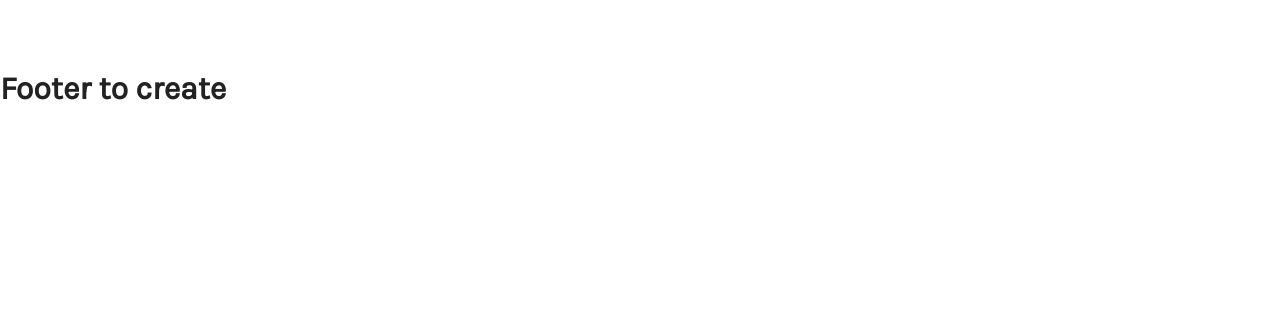
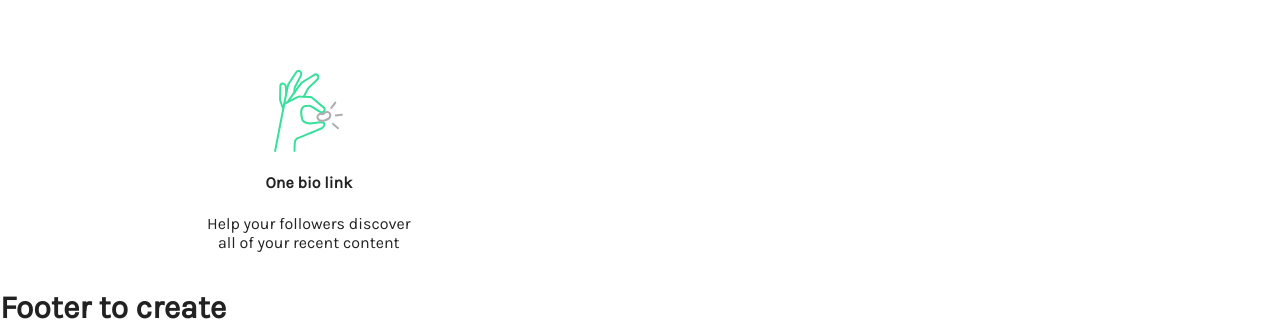
Before and after one commit to benjaminspak/Project--ListLink.me, a React (Create React App) app: page / in a window 1280 px wide. Shown: the part 1623-1944 px from the top of the page. Before the commit the page ends 1751 px from the top, so only its background shows below. Built offline with nearby package versions, Linux system fonts and the light colour scheme.

Commit message:
added the 3 column section plus 1st svg

```diff
--- a/src/components/Pages/Landing.js
+++ b/src/components/Pages/Landing.js
@@ -1,5 +1,6 @@
 import React from 'react';
 import styled from 'styled-components';
+import Onebio from './assests/onebio';
 
 const Landing = styled.div`
   display: block;
@@ -161,6 +162,28 @@ const IphoneText = styled.div`
     }
   }
 `;
+const ThreeCol = styled.div`
+  margin: 0 0 0 0;
+  > div {
+    max-width: 960px;
+    margin: 0 auto;
+  }
+`;
+const InnerCol = styled.div`
+  text-align: center;
+  display: inline-block;
+  width: 31%;
+  margin-right: 3.5%;
+  margin-top: 0;
+  vertical-align: top;
+`;
+const Col1 = styled.div`
+  height: 82px;
+  width: 69px;
+  display: block;
+  margin: 0 auto;
+`;
+
 const landing = () => (
   <Landing>
     <MainHero>
@@ -206,6 +229,21 @@ const landing = () => (
         </IphoneText>
       </div>
     </HowHero>
+    <ThreeCol>
+      <div>
+        <InnerCol>
+          <Col1>
+            <Onebio />
+          </Col1>
+          <h4>One bio link</h4>
+          <p>
+            Help your followers discover
+            <br />
+            all of your recent content
+          </p>
+        </InnerCol>
+      </div>
+    </ThreeCol>
   </Landing>
 );
 
--- /dev/null
+++ b/src/components/Pages/assests/onebio.js
@@ -0,0 +1,120 @@
+import React from 'react';
+
+const Onebio = () => (
+  <svg
+    version="1.1"
+    id="Layer_1"
+    x="0px"
+    y="0px"
+    width="69px"
+    height="82px"
+    viewBox="0 0 69 82"
+    enableBackground="new 0 0 69 82"
+    xmlSpace="preserve"
+  >
+    <g>
+      <path
+        fill="none"
+        stroke="#39E09B"
+        strokeWidth="2"
+        strokeLinecap="round"
+        strokeLinejoin="round"
+        strokeMiterlimit="10"
+        d="
+   M29.81,26.708c0.704-1.518,3.711-7.24,3.711-7.24c0.725-1.408,1.638-2.283,1.638-2.283l7.657-7.178
+   c2.812-2.523,0.945-4.687,0.945-4.687c-2.02-1.688-3.837-0.275-3.837-0.275s-8.66,5.414-10.593,6.636c0,0-1.077,0.462-2.465,2.087
+   c-1.388,1.626-13.498,18.558-13.498,18.558"
+      />
+      <path
+        fill="none"
+        stroke="#39E09B"
+        strokeWidth="2"
+        strokeLinecap="round"
+        strokeLinejoin="round"
+        strokeMiterlimit="10"
+        d="
+   M1.116,81l8.415-43.526l0.34-1.758c0.314-1.623,1.302-2.274,1.302-2.274l12.858-6.539v-0.001c1.053-0.535,2.365-0.362,2.365-0.362
+   s8.109,0.296,10.021,0.565c1.091-0.016,2.249,1.075,2.249,1.075l10.619,8.957c0,0,1.994,1.147,1.197,3.654
+   c0,0-1.237,2.523-4.791,0.782l-8.842-5.497c-1.646-0.547-4.982,0.046-4.982,0.046s-2.049-0.139-3.302,1.409
+   c0,0-2.677,2.653-0.352,11.714c0,0,1.293,5.584,12.02,3.858c1.125-0.182,8.912-1.996,9.943,0.373c0,0,1.149,2.703-2.246,4.562
+   c-2.348,1.285-24.778,10.359-24.778,10.359s-1.358,0.619-1.997,2.692C20.516,73.165,20.56,81,20.56,81"
+      />
+      <path
+        fill="none"
+        stroke="#39E09B"
+        strokeWidth="2"
+        strokeLinecap="round"
+        strokeLinejoin="round"
+        strokeMiterlimit="10"
+        d="
+   M9.265,38.843c-1.369-3.558-2.535-6.64-2.753-7.376c-0.581-1.959-0.391-3.063-0.391-3.063c0.027-2.186,0.194-11.946,0.194-11.946
+   s-0.187-2.191,2.216-2.932c0,0,2.707-0.37,3.267,3.196l0.554,6.321"
+      />
+      <path
+        fill="none"
+        stroke="#39E09B"
+        strokeWidth="2"
+        strokeLinecap="round"
+        strokeLinejoin="round"
+        strokeMiterlimit="10"
+        d="
+   M9.871,35.715c1.083-5.607,3.541-18.242,3.991-19.836c0.581-2.057,1.366-2.927,1.366-2.927c1.246-1.918,6.849-10.457,6.849-10.457
+   s1.06-2.042,3.599-1.353c0,0,2.601,1.185,1.103,4.652l-5.747,11.144c0,0-0.464,1.176-0.533,2.759l-0.164,2.939"
+      />
+
+      <line
+        fill="none"
+        stroke="#ADADAD"
+        strokeWidth="2"
+        strokeLinecap="round"
+        strokeLinejoin="round"
+        strokeMiterlimit="10"
+        x1="61.794"
+        y1="45.486"
+        x2="67.884"
+        y2="44.831"
+      />
+
+      <line
+        fill="none"
+        stroke="#ADADAD"
+        strokeWidth="2"
+        strokeLinecap="round"
+        strokeLinejoin="round"
+        strokeMiterlimit="10"
+        x1="57.328"
+        y1="37.859"
+        x2="61.309"
+        y2="32.589"
+      />
+
+      <line
+        fill="none"
+        stroke="#ADADAD"
+        strokeWidth="2"
+        strokeLinecap="round"
+        strokeLinejoin="round"
+        strokeMiterlimit="10"
+        x1="59.052"
+        y1="53.889"
+        x2="64.062"
+        y2="58.191"
+      />
+      <path
+        fill="none"
+        stroke="#ADADAD"
+        strokeWidth="2"
+        strokeLinecap="round"
+        strokeLinejoin="round"
+        strokeMiterlimit="10"
+        d="
+   M43.908,48.82c-0.12-0.209-0.221-0.432-0.295-0.67c-0.534-1.735,0.438-3.575,2.174-4.111c0.738-0.227,1.496-0.18,2.164,0.082
+   c0,0,0.002,0,0.003,0c0.575,0.169,1.269-0.081,1.269-0.081s0.711-0.183,1.092-0.646c0.002-0.002,0.002-0.002,0.002-0.002
+   c0.406-0.595,1.004-1.061,1.744-1.287c1.733-0.535,3.574,0.438,4.108,2.172c0.074,0.24,0.116,0.48,0.136,0.721
+   c0.291,2.459-2.013,4.266-5.171,5.241C47.973,51.211,45.053,51.016,43.908,48.82z"
+      />
+    </g>
+  </svg>
+);
+
+export default Onebio;
```
